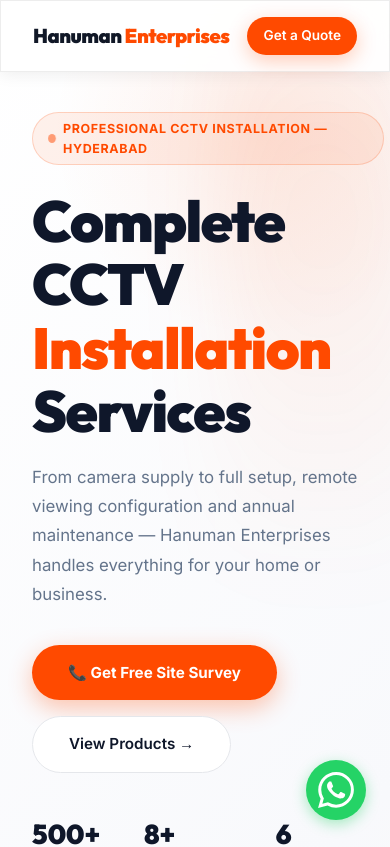
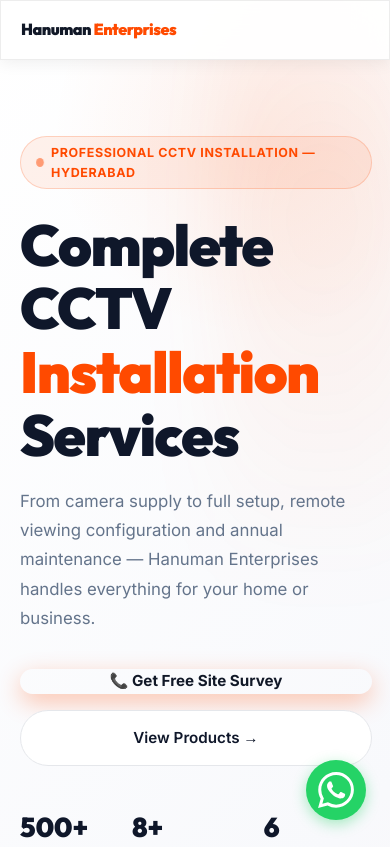
Before and after one commit to avinashbasani132/hanuman-security-systems, a React (Vite) app: page / in a window 390 px wide. Shown: the top 847 px of the page. Built offline with nearby package versions, Linux system fonts and the light colour scheme.

Commit message:
Further optimize mobile styling for header and hero

```diff
--- a/src/components/Hero.jsx
+++ b/src/components/Hero.jsx
@@ -87,11 +87,8 @@
             </p>
 
             {/* CTA row */}
-            <div style={{ display: 'flex', gap: '1rem', flexWrap: 'wrap', marginBottom: '3rem' }}>
-              <a href="#contact" style={{
-                background: '#ff4a00',
-                color: '#fff',
-                padding: '0.95rem 2.25rem',
+            <div className="hero-cta-row" style={{ display: 'flex', gap: '1rem', flexWrap: 'wrap', marginBottom: '3rem' }}>
+              <a href="#contact" className="hero-btn-primary" style={{
                 borderRadius: '50px',
                 fontWeight: 700,
                 fontSize: '0.95rem',
@@ -105,7 +102,7 @@
               >
                 📞 Get Free Site Survey
               </a>
-              <a href="#products" style={{
+              <a href="#products" className="hero-btn-secondary" style={{
                 background: '#fff',
                 color: '#0f172a',
                 padding: '0.95rem 2.25rem',
@@ -245,7 +242,16 @@
         }
         @media (max-width: 768px) {
           .hero {
-            padding-top: 7rem !important;
+            padding-top: 8.5rem !important;
+          }
+        }
+        @media (max-width: 480px) {
+          .hero-cta-row {
+            flex-direction: column;
+          }
+          .hero-btn-primary, .hero-btn-secondary {
+            width: 100%;
+            text-align: center;
           }
         }
       `}</style>
--- a/src/index.css
+++ b/src/index.css
@@ -402,14 +402,20 @@
 
 /* ── RESPONSIVE ── */
 @media (max-width: 768px) {
-  .hero-title       { font-size: 2.6rem; }
-  .hero-subtitle    { font-size: 1rem; }
+  .container        { padding: 0 1.25rem; }
+  .hero-title       { font-size: 2.2rem; line-height: 1.15; }
+  .hero-subtitle    { font-size: 0.95rem; }
   .nav-links        { display: none; }
   .footer-grid      { grid-template-columns: 1fr; gap: 2rem; }
   .footer-bottom    { flex-direction: column; gap: 0.75rem; }
-  .section-title    { font-size: 2rem; }
-  .logo             { font-size: 1.25rem; white-space: nowrap; }
-  .header-content .btn { padding: 0.5rem 1rem !important; font-size: 0.85rem; }
+  .section-title    { font-size: 1.8rem; }
+  .logo             { font-size: 1.1rem; white-space: nowrap; }
+  .header-content .btn { padding: 0.4rem 0.8rem !important; font-size: 0.75rem; white-space: nowrap; }
+}
+
+@media (max-width: 400px) {
+  .logo             { font-size: 1rem; }
+  .header-content .btn { display: none; /* Hide button on very small screens to save space */ }
 }
 
 @media (max-width: 900px) {
```
